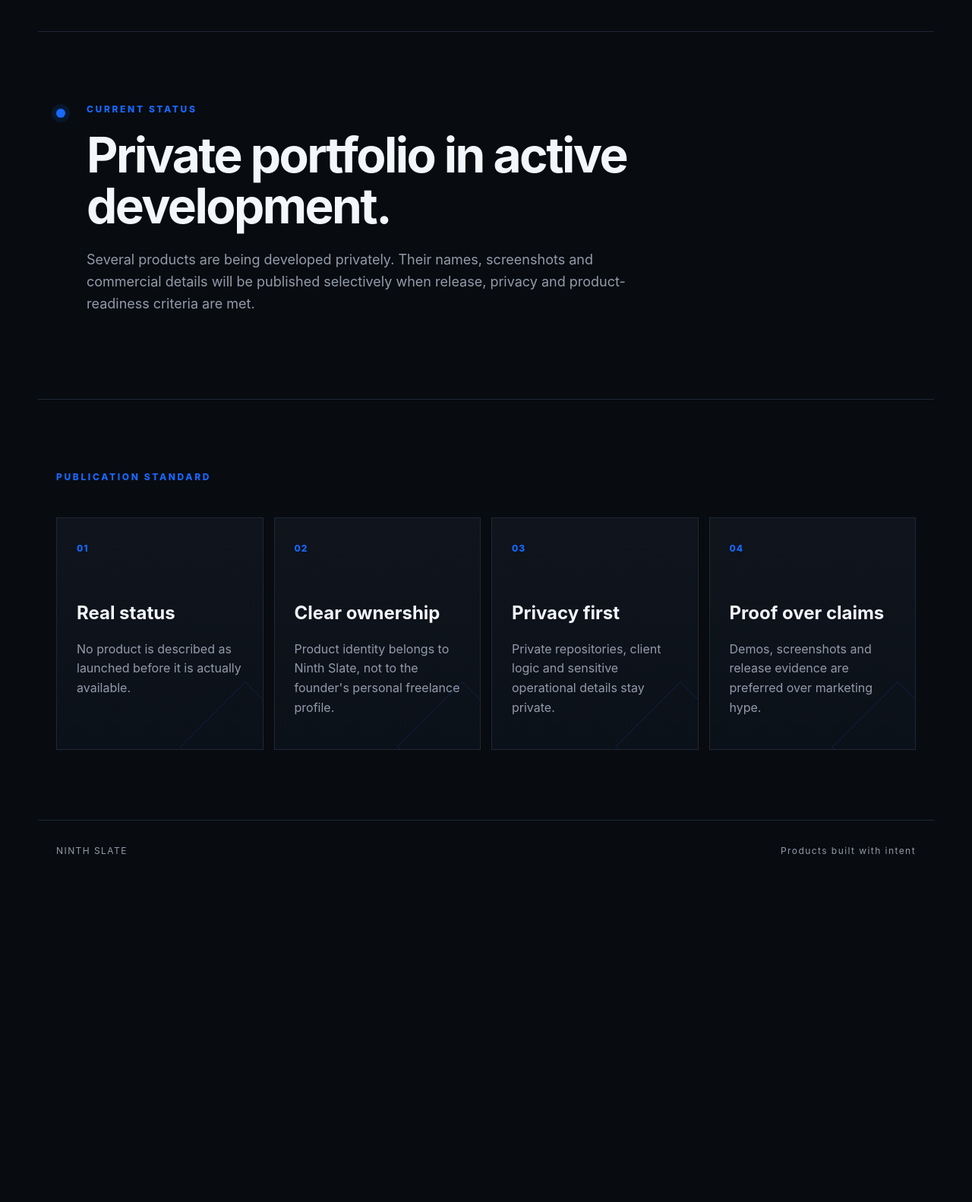
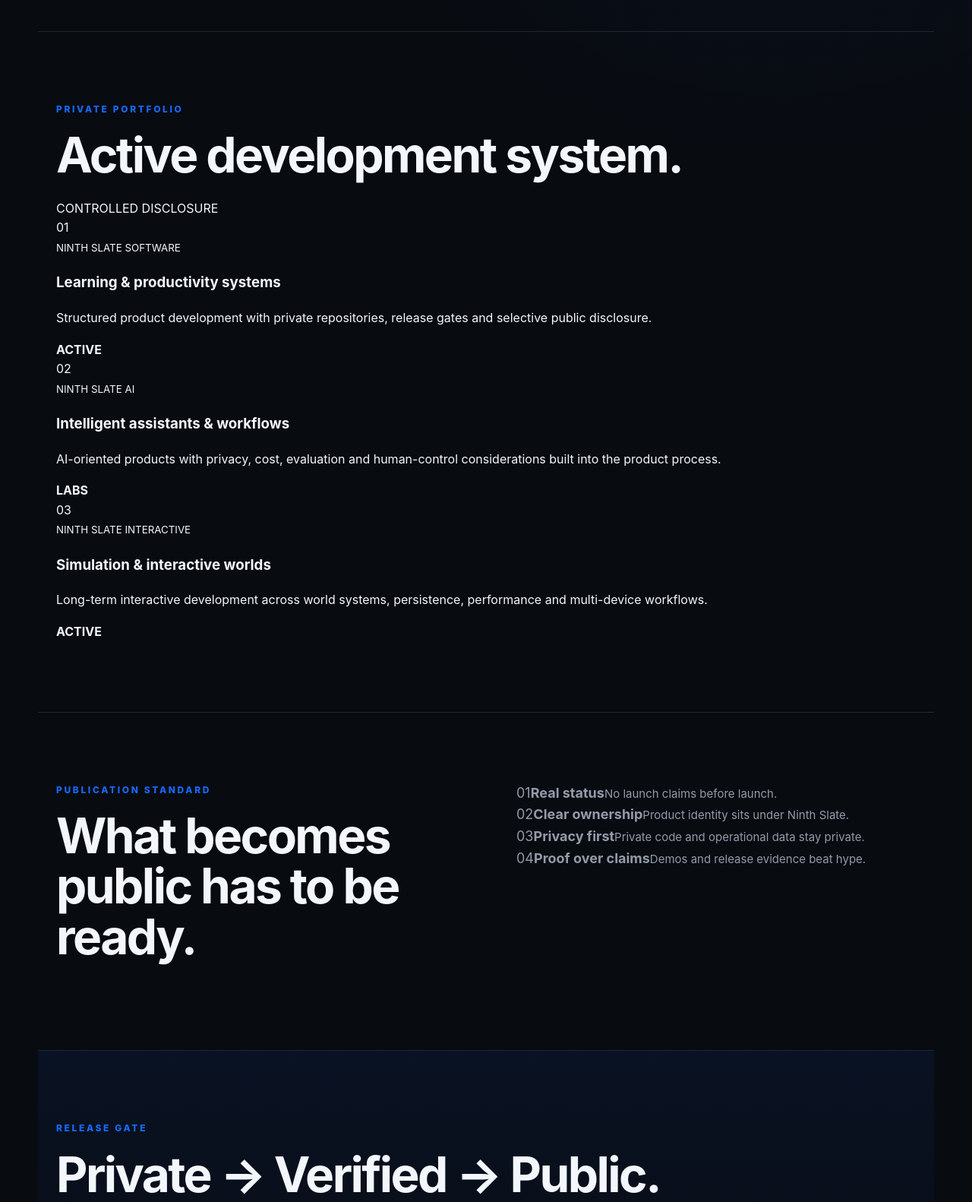
Before and after one commit to nicolarigoni1993-cloud/portfolio, a plain HTML site: page ninth-slate/site/products.html in a window 1280 px wide. Shown: the part 560-2142 px from the top of the page at 76% size. Before the commit the page ends 1719 px from the top, so only its background shows below. Drawn offline with Linux system fonts and the light colour scheme.

Commit message:
Upgrade Ninth Slate Products visual system

```diff
--- a/ninth-slate/site/products.html
+++ b/ninth-slate/site/products.html
@@ -13,28 +13,60 @@
   <nav><a href="studio.html">Studio</a><a href="services.html">Services</a><a href="products.html">Products</a><a href="labs.html">Labs</a><a href="contact.html">Contact</a></nav>
 </header>
 <main>
-<section class="hero compact">
+<section class="hero compact product-hero">
   <p class="eyebrow">PRODUCTS</p>
   <h1>Products before promotion.</h1>
   <p class="intro">Ninth Slate develops independent digital products across software, AI and interactive experiences. Public pages appear only when a product is ready to be associated with the studio.</p>
 </section>
-<section class="section">
-  <div class="product-state">
-    <div class="status-dot"></div>
-    <div>
-      <p class="eyebrow">CURRENT STATUS</p>
-      <h2>Private portfolio in active development.</h2>
-      <p class="intro">Several products are being developed privately. Their names, screenshots and commercial details will be published selectively when release, privacy and product-readiness criteria are met.</p>
-    </div>
+
+<section class="section product-console">
+  <div class="console-head">
+    <div><p class="eyebrow">PRIVATE PORTFOLIO</p><h2>Active development system.</h2></div>
+    <div class="console-status"><span></span>CONTROLLED DISCLOSURE</div>
+  </div>
+  <div class="product-lanes">
+    <article>
+      <span class="lane-id">01</span>
+      <div><small>NINTH SLATE SOFTWARE</small><h3>Learning & productivity systems</h3><p>Structured product development with private repositories, release gates and selective public disclosure.</p></div>
+      <div class="lane-state"><b>ACTIVE</b><i></i></div>
+    </article>
+    <article>
+      <span class="lane-id">02</span>
+      <div><small>NINTH SLATE AI</small><h3>Intelligent assistants & workflows</h3><p>AI-oriented products with privacy, cost, evaluation and human-control considerations built into the product process.</p></div>
+      <div class="lane-state"><b>LABS</b><i></i></div>
+    </article>
+    <article>
+      <span class="lane-id">03</span>
+      <div><small>NINTH SLATE INTERACTIVE</small><h3>Simulation & interactive worlds</h3><p>Long-term interactive development across world systems, persistence, performance and multi-device workflows.</p></div>
+      <div class="lane-state"><b>ACTIVE</b><i></i></div>
+    </article>
   </div>
 </section>
-<section class="section">
-  <p class="eyebrow">PUBLICATION STANDARD</p>
-  <div class="grid">
-    <article><span>01</span><h3>Real status</h3><p>No product is described as launched before it is actually available.</p></article>
-    <article><span>02</span><h3>Clear ownership</h3><p>Product identity belongs to Ninth Slate, not to the founder's personal freelance profile.</p></article>
-    <article><span>03</span><h3>Privacy first</h3><p>Private repositories, client logic and sensitive operational details stay private.</p></article>
-    <article><span>04</span><h3>Proof over claims</h3><p>Demos, screenshots and release evidence are preferred over marketing hype.</p></article>
+
+<section class="section split">
+  <div>
+    <p class="eyebrow">PUBLICATION STANDARD</p>
+    <h2>What becomes public has to be ready.</h2>
+  </div>
+  <div class="release-gate">
+    <div><span>01</span><b>Real status</b><small>No launch claims before launch.</small></div>
+    <div><span>02</span><b>Clear ownership</b><small>Product identity sits under Ninth Slate.</small></div>
+    <div><span>03</span><b>Privacy first</b><small>Private code and operational data stay private.</small></div>
+    <div><span>04</span><b>Proof over claims</b><small>Demos and release evidence beat hype.</small></div>
+  </div>
+</section>
+
+<section class="section band release-visual">
+  <div>
+    <p class="eyebrow">RELEASE GATE</p>
+    <h2>Private → Verified → Public.</h2>
+    <p class="intro">Every product moves through controlled stages. The studio shows what exists without pretending unfinished work is already a commercial release.</p>
+  </div>
+  <div class="stage-track">
+    <div class="stage done"><span>01</span><b>BUILD</b></div>
+    <div class="stage done"><span>02</span><b>VERIFY</b></div>
+    <div class="stage"><span>03</span><b>PREVIEW</b></div>
+    <div class="stage"><span>04</span><b>RELEASE</b></div>
   </div>
 </section>
 </main>
```
